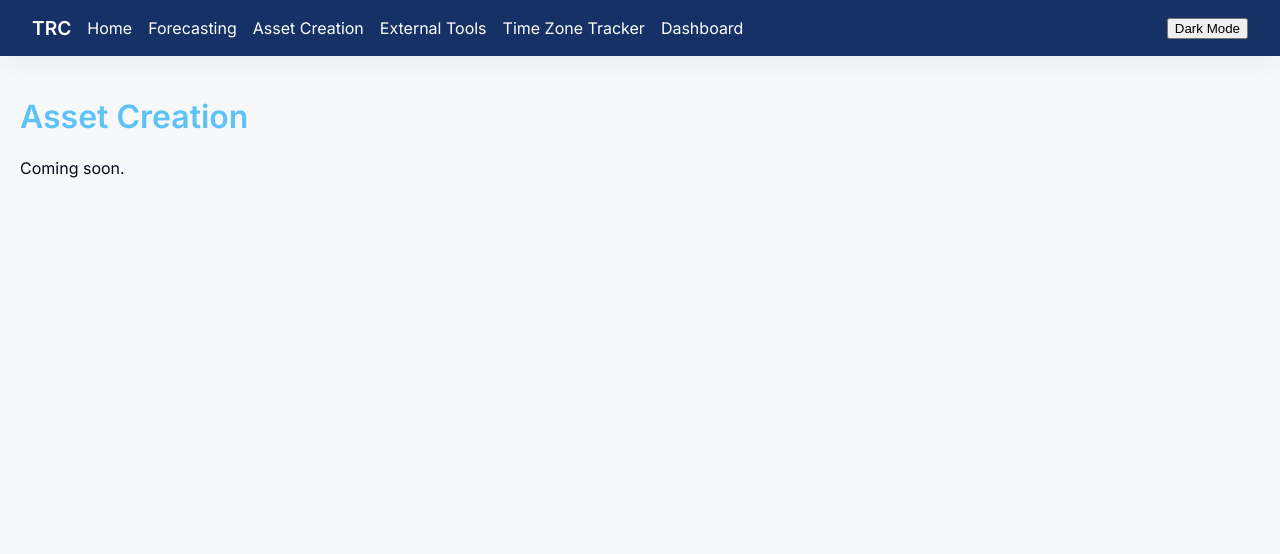
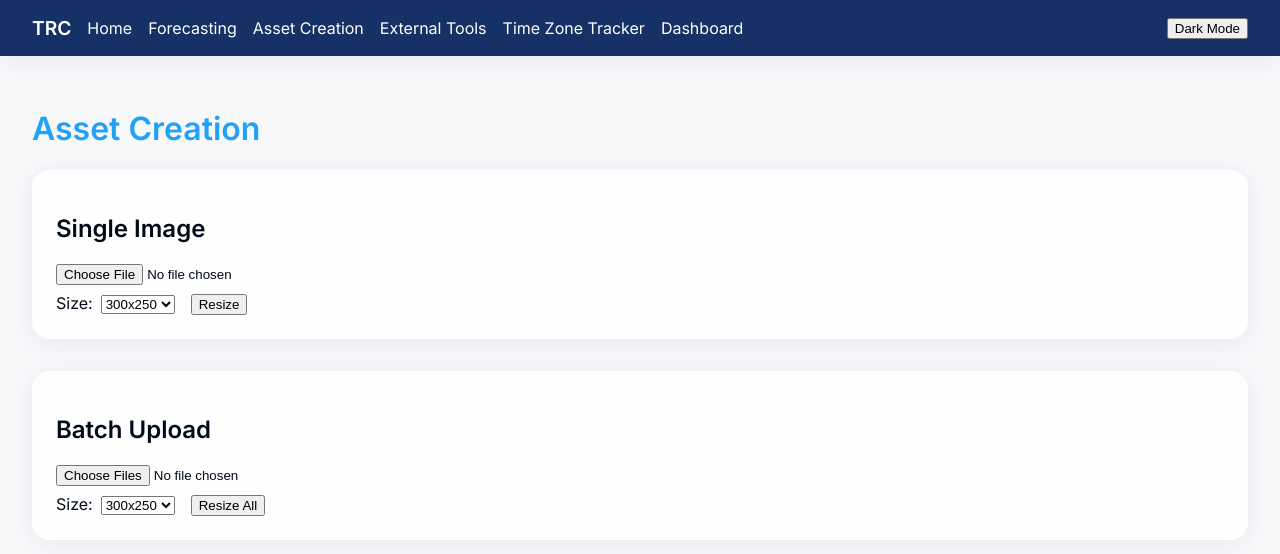
Before and after one commit to TomSumner28/merchant-data, a Next.js app: page /asset-creation in a window 1280 px wide. Shown: the top 554 px of the page. Built offline with nearby package versions, Linux system fonts and the light colour scheme.

Commit message:
Add image resizing on Asset Creation page

```diff
--- a/pages/asset-creation.js
+++ b/pages/asset-creation.js
@@ -1,8 +1,149 @@
+import { useState } from 'react'
+
+const SIZES = [
+  { label: '300x250', w: 300, h: 250 },
+  { label: '728x90', w: 728, h: 90 },
+  { label: '160x600', w: 160, h: 600 },
+  { label: '600x600', w: 600, h: 600 }
+]
+
+async function resizeImage(file, width, height) {
+  return new Promise((resolve) => {
+    const img = new Image()
+    img.onload = () => {
+      const canvas = document.createElement('canvas')
+      canvas.width = width
+      canvas.height = height
+      const ctx = canvas.getContext('2d')
+      ctx.drawImage(img, 0, 0, width, height)
+      canvas.toBlob((blob) => resolve(blob), 'image/jpeg', 0.92)
+    }
+    img.src = URL.createObjectURL(file)
+  })
+}
+
 export default function AssetCreation() {
+  const [singleFile, setSingleFile] = useState(null)
+  const [singleSize, setSingleSize] = useState(SIZES[0].label)
+  const [singleUrl, setSingleUrl] = useState('')
+
+  const [batchFiles, setBatchFiles] = useState([])
+  const [batchSize, setBatchSize] = useState(SIZES[0].label)
+  const [batchResults, setBatchResults] = useState([])
+
+  const handleSingle = async () => {
+    if (!singleFile) return
+    const size = SIZES.find((s) => s.label === singleSize)
+    const blob = await resizeImage(singleFile, size.w, size.h)
+    setSingleUrl(URL.createObjectURL(blob))
+  }
+
+  const handleBatch = async () => {
+    if (batchFiles.length === 0) return
+    const size = SIZES.find((s) => s.label === batchSize)
+    const results = []
+    for (const file of batchFiles) {
+      const blob = await resizeImage(file, size.w, size.h)
+      results.push({ name: file.name, url: URL.createObjectURL(blob) })
+    }
+    setBatchResults(results)
+  }
+
+  const downloadAll = () => {
+    batchResults.forEach((r) => {
+      const a = document.createElement('a')
+      a.href = r.url
+      a.download = r.name
+      a.click()
+    })
+  }
+
   return (
-    <div style={{ padding: 20 }}>
-      <h1 style={{ color: '#5ec2f7' }}>Asset Creation</h1>
-      <p>Coming soon.</p>
+    <div className="content">
+      <h1 style={{ color: 'var(--accent)' }}>Asset Creation</h1>
+
+      <div className="card">
+        <h2>Single Image</h2>
+        <input
+          type="file"
+          accept="image/*"
+          onChange={(e) => setSingleFile(e.target.files[0])}
+        />
+        <div style={{ marginTop: '0.5rem' }}>
+          <label>
+            Size:
+            <select
+              value={singleSize}
+              onChange={(e) => setSingleSize(e.target.value)}
+              style={{ marginLeft: 8 }}
+            >
+              {SIZES.map((s) => (
+                <option key={s.label} value={s.label}>
+                  {s.label}
+                </option>
+              ))}
+            </select>
+          </label>
+          <button onClick={handleSingle} style={{ marginLeft: '1rem' }}>
+            Resize
+          </button>
+        </div>
+        {singleUrl && (
+          <div style={{ marginTop: '1rem' }}>
+            <img src={singleUrl} alt="result" style={{ maxWidth: '100%' }} />
+            <br />
+            <a href={singleUrl} download="resized.jpg">
+              Download
+            </a>
+          </div>
+        )}
+      </div>
+
+      <div className="card">
+        <h2>Batch Upload</h2>
+        <input
+          type="file"
+          accept="image/*"
+          multiple
+          onChange={(e) => setBatchFiles(Array.from(e.target.files))}
+        />
+        <div style={{ marginTop: '0.5rem' }}>
+          <label>
+            Size:
+            <select
+              value={batchSize}
+              onChange={(e) => setBatchSize(e.target.value)}
+              style={{ marginLeft: 8 }}
+            >
+              {SIZES.map((s) => (
+                <option key={s.label} value={s.label}>
+                  {s.label}
+                </option>
+              ))}
+            </select>
+          </label>
+          <button onClick={handleBatch} style={{ marginLeft: '1rem' }}>
+            Resize All
+          </button>
+          {batchResults.length > 0 && (
+            <button onClick={downloadAll} style={{ marginLeft: '1rem' }}>
+              Download All
+            </button>
+          )}
+        </div>
+        {batchResults.length > 0 && (
+          <ul style={{ marginTop: '1rem' }}>
+            {batchResults.map((r, i) => (
+              <li key={i} style={{ marginBottom: '0.5rem' }}>
+                {r.name} -{' '}
+                <a href={r.url} download={r.name}>
+                  Download
+                </a>
+              </li>
+            ))}
+          </ul>
+        )}
+      </div>
     </div>
-  );
+  )
 }
```
Also changed, not shown: 1 other file (tests, documents, lock files or other folders).
